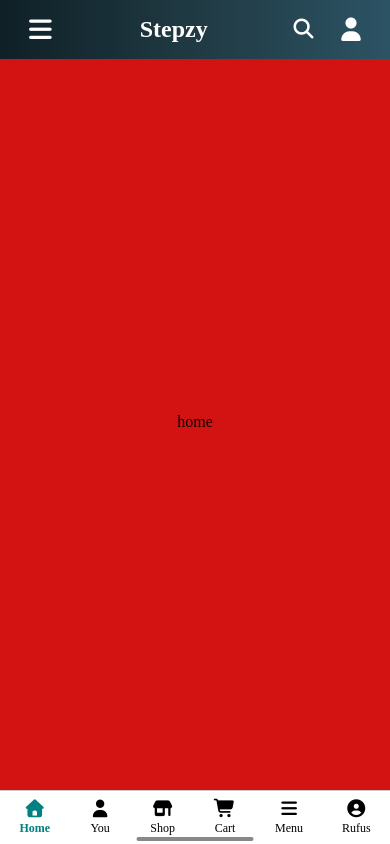
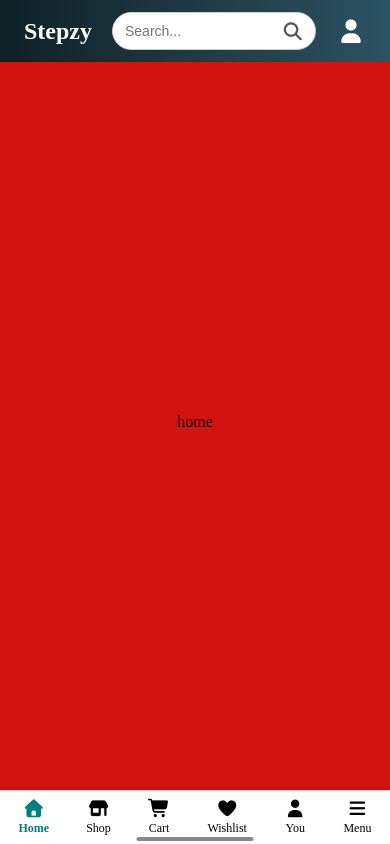
Before and after one commit to Abin-x/Stepzy, a React (Vite) app: page / in a window 390 px wide. Built offline with nearby package versions, Linux system fonts and the light colour scheme.

Commit message:
update searchbar

```diff
--- a/src/Components/Header/header.css
+++ b/src/Components/Header/header.css
@@ -19,9 +19,10 @@
   display: flex;
   align-items: center;
   justify-content: space-between;
-  gap: 50px;
+  gap: 20px;
   position: relative;
-  flex-wrap: wrap;
+  height: 30px;
+  /* flex-wrap: wrap; */
 }
 
 .header-logo {
--- a/src/Components/Header/header.jsx
+++ b/src/Components/Header/header.jsx
@@ -70,13 +70,13 @@ function Header() {
     <div className="header-container">
       <div className="header-navbar">
         {/* Hamburger */}
-        <div
+        {/* <div
           className={`hamburger-icon ${menuOpen ? 'open' : ''}`}
           onClick={toggleMenu}
           ref={menuRef}
         >
           <i className={`fas ${menuOpen ? 'fa-times' : 'fa-bars'} icon`}></i>
-        </div>
+        </div> */}
 
         {/* Logo */}
         <div className="header-logo">Stepzy</div>
--- a/src/Components/MobileNavBar/MobileNavBar.jsx
+++ b/src/Components/MobileNavBar/MobileNavBar.jsx
@@ -9,10 +9,7 @@ function MobileNavBar() {
         <i className="fas fa-home"></i>
         <span>Home</span>
       </NavLink>
-      <NavLink to="/you" className="nav-item">
-        <i className="fas fa-user"></i>
-        <span>You</span>
-      </NavLink>
+
       <NavLink to="/shop" className="nav-item">
         <i className="fas fa-shop"></i>
         <span>Shop</span>
@@ -21,13 +18,17 @@ function MobileNavBar() {
         <i className="fas fa-shopping-cart"></i>
         <span>Cart</span>
       </NavLink>
+      <NavLink to="/wishlist" className="nav-item">
+        <i className="fas fa-heart"></i>
+        <span>Wishlist</span>
+      </NavLink>
+      <NavLink to="/you" className="nav-item">
+        <i className="fas fa-user"></i>
+        <span>You</span>
+      </NavLink>
       <NavLink to="/menu" className="nav-item">
         <i className="fas fa-bars"></i>
         <span>Menu</span>
-      </NavLink>
-      <NavLink to="/rufus" className="nav-item">
-        <i className="fas fa-user-circle"></i>
-        <span>Rufus</span>
       </NavLink>
     </div>
   );
--- a/src/Components/SearchModal/searchModal.css
+++ b/src/Components/SearchModal/searchModal.css
@@ -1,52 +1,135 @@
-.search-icon-button {
-  background: none;
-  border: none;
-  font-size: 20px;
-  cursor: pointer;
-  color: #fff;
-
+.search-bar-container {
+  position: relative;
+  display: flex;
+  align-items: center;
+  width: 200px;
 }
 
-.search-modal-overlay {
+.search-input {
+  width: 100%;
+  padding: 8px 32px 8px 12px;
+  border: 1px solid #ccc;
+  border-radius: 20px;
+  outline: none;
+  font-size: 14px;
+  background-color: #fff;
+  cursor: pointer;
+}
+
+.search-icon {
+  position: absolute;
+  right: 10px;
+  color: #555;
+  cursor: pointer;
+}
+
+/* Modal Styling */
+.modal-backdrop {
   position: fixed;
   top: 0;
   left: 0;
   right: 0;
   bottom: 0;
-  background-color: rgba(0, 0, 0, 0.6);
+  background: rgba(0,0,0,0.6);
   display: flex;
   align-items: center;
   justify-content: center;
-  z-index: 1000;
+  z-index: 999;
 }
 
-.search-modal {
-  background-color: #fff;
+.modal-content {
+  background: white;
   padding: 20px 30px;
   border-radius: 8px;
-  box-shadow: 0 4px 10px rgba(0, 0, 0, 0.3);
+  width: 90%;
+  max-width: 400px;
+  text-align: center;
+  box-shadow: 0 6px 20px rgba(0,0,0,0.3);
 }
 
-.search-form {
-  display: flex;
-  gap: 10px;
+.modal-search-input {
+  width: 100%;
+  padding: 10px;
+  margin: 15px 0;
+  border-radius: 6px;
+  border: 1px solid #ccc;
+  font-size: 16px;
 }
 
-.search-form input {
-  padding: 6px 12px;
-  font-size: 16px;
-  border-radius: 4px;
-  border: 1px solid #ccc;
-  width: 200px;
-
+.modal-content button {
+  padding: 8px 20px;
+  background: teal;
+  border: none;
+  color: white;
+  border-radius: 6px;
+  cursor: pointer;
+  font-weight: bold;
 }
 
-.search-form button {
-  background-color: #333;
-  color: white;
-  border: none;
-  padding: 6px 12px;
-  border-radius: 4px;
-  cursor: pointer;
-  font-size: 16px;
+.modal-content button:hover {
+  background: #008080;
 }
+
+/* Base styles are already provided above */
+
+@media (max-width: 768px) {
+  .search-bar-container {
+    width: 100%;
+    margin: 10px auto;
+  }
+
+  .search-input {
+    font-size: 16px;
+    padding: 10px 36px 10px 14px;
+  }
+
+  .search-icon {
+    right: 12px;
+    font-size: 18px;
+  }
+
+  .modal-content {
+    width: 90%;
+    padding: 18px 20px;
+  }
+
+  .modal-search-input {
+    font-size: 15px;
+    padding: 10px;
+  }
+
+  .modal-content h3 {
+    font-size: 20px;
+  }
+
+  .modal-content button {
+    width: 100%;
+    padding: 10px;
+    font-size: 16px;
+  }
+}
+
+@media (max-width: 480px) {
+  .search-input {
+    font-size: 14px;
+    padding: 10px 36px 10px 12px;
+  }
+
+  .modal-content {
+    padding: 16px;
+  }
+
+  .modal-content h3 {
+    font-size: 18px;
+  }
+
+  .modal-search-input {
+    font-size: 14px;
+    padding: 8px;
+  }
+
+  .modal-content button {
+    font-size: 14px;
+    padding: 8px;
+  }
+}
--- a/src/Components/SearchModal/searchModal.jsx
+++ b/src/Components/SearchModal/searchModal.jsx
@@ -1,40 +1,48 @@
 import React, { useState } from 'react';
-import './searchModal.css';
+import './SearchModal.css';
 
 function SearchModal() {
   const [showModal, setShowModal] = useState(false);
-  const [searchTerm, setSearchTerm] = useState('');
+  const [searchQuery, setSearchQuery] = useState('');
 
-  const handleSearchSubmit = (e) => {
-    e.preventDefault();
-    console.log('Searching for:', searchTerm);
+  const handleSearch = () => {
+    console.log('Searching for:', searchQuery);
+    // Add actual search logic here
     setShowModal(false);
   };
 
   return (
-    <div>
-      <button className="search-icon-button" onClick={() => setShowModal(true)}>
-        <i className="fas fa-search"></i>
-      </button>
+    <>
+      <div className="search-bar-container">
+        <input
+          type="text"
+          className="search-input"
+          placeholder="Search..."
+          onClick={() => setShowModal(true)}
+          readOnly
+        />
+        <i
+          className="fas fa-search search-icon"
+          onClick={() => setShowModal(true)}
+        ></i>
+      </div>
 
       {showModal && (
-        <div className="search-modal-overlay" onClick={() => setShowModal(false)}>
-          <div className="search-modal" onClick={(e) => e.stopPropagation()}>
-            <form className="search-form" onSubmit={handleSearchSubmit}>
-              <input
-                type="text"
-                placeholder="Search..."
-                value={searchTerm}
-                onChange={(e) => setSearchTerm(e.target.value)}
-              />
-              <button type="submit">
-                <i className="fas fa-search"></i>
-              </button>
-            </form>
+        <div className="modal-backdrop" onClick={() => setShowModal(false)}>
+          <div className="modal-content" onClick={e => e.stopPropagation()}>
+            <h3>Search</h3>
+            <input
+              type="text"
+              className="modal-search-input"
+              placeholder="Type to search..."
+              value={searchQuery}
+              onChange={e => setSearchQuery(e.target.value)}
+            />
+            <button onClick={handleSearch}>Search</button>
           </div>
         </div>
       )}
-    </div>
+    </>
   );
 }
 
```
